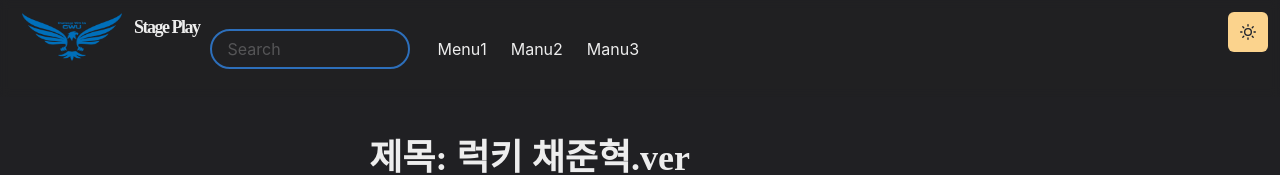
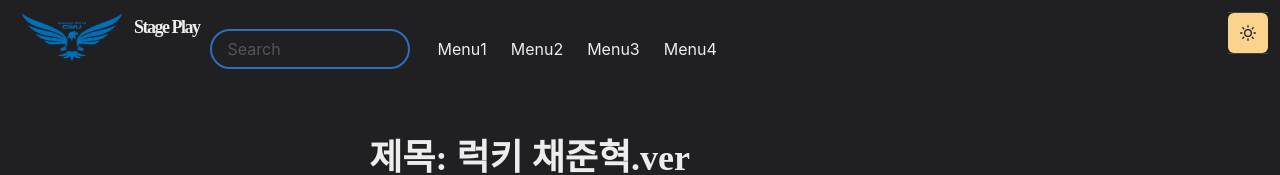
Before and after one commit to Haetae-Code/NextJS_Stage_Play, a Next.js app: page /reservation in a window 1280 px wide. Shown: the top 175 px of the page. Built offline with nearby package versions, Linux system fonts and the light colour scheme.

Commit message:
feat : added chakra-ui Accordion component

```diff
--- a/components/NavBar.js
+++ b/components/NavBar.js
@@ -14,7 +14,12 @@ import {
   MenuButton,
   IconButton,
   useColorModeValue,
-  Input
+  Input,
+  Accordion,
+  AccordionItem,
+  AccordionButton,
+  AccordionPanel,
+  AccordionIcon,
 } from '@chakra-ui/react'
 import { HamburgerIcon } from '@chakra-ui/icons'
 // import { IoLogoGithub } from 'react-icons/io5'
@@ -89,9 +94,14 @@ const Navbar = props => {
             Menu1
           </LinkItem>
           <LinkItem href="/" path={path}>
-            Manu2
+            Menu2
           </LinkItem>
-          <LinkItem href="/">Manu3</LinkItem>
+          <LinkItem href="/" path={path}>
+            Menu3
+          </LinkItem>
+          <LinkItem href="/" path={path}>
+            Menu4
+          </LinkItem>
           {/* <LinkItem
             target="_blank"
             href="/"
@@ -106,7 +116,56 @@ const Navbar = props => {
         </Stack>
 
 {/* {mob} */}
-        <Box flex={1} align="right">
+      <Accordion>
+        <AccordionItem>
+          <h2>
+            <Box  flex={1} align="right">
+              <ColorMode />
+              <Box ml={2} display={{ base: 'inline-block', md: 'none' }}>
+                <Menu isLazy id="navbar-menu">
+                  <MenuButton
+                    as={IconButton}
+                    icon={<HamburgerIcon />}
+                    variant="outline"
+                    aria-lable="Options"
+                  />
+
+                    <AccordionButton>
+                      <MenuItem as={MenuLink} href="/">
+                        Menu1
+                      </MenuItem>
+                    </AccordionButton>
+
+                    <AccordionButton>
+                      <MenuItem as={MenuLink} href="/">
+                        Menu2
+                      </MenuItem>
+                    </AccordionButton>
+
+                    <AccordionButton>
+                      <MenuItem as={MenuLink} href="/">
+                        Menu3
+                      </MenuItem>
+                    </AccordionButton>
+
+                    <AccordionButton>
+                      <MenuItem as={MenuLink} href="/">
+                        Menu4
+                      </MenuItem>
+                    </AccordionButton>
+
+                </Menu>
+              </Box>
+            </Box>
+          </h2>
+          <AccordionPanel pb={4}>
+            테스트 삼아서 만들어봤는데 잘 됐으면 좋겠다 메롱.
+          </AccordionPanel>
+        </AccordionItem>
+    </Accordion>
+
+
+   {/* <Box  flex={1} align="right">
           <ColorMode />
 
           <Box ml={2} display={{ base: 'inline-block', md: 'none' }}>
@@ -140,8 +199,10 @@ const Navbar = props => {
             </Menu>
           </Box>
         </Box>
+        */}
       </Container>
     </Box>
+
   )
 }
 
```
Lines whose indentation alone changed are shown as unchanged.
